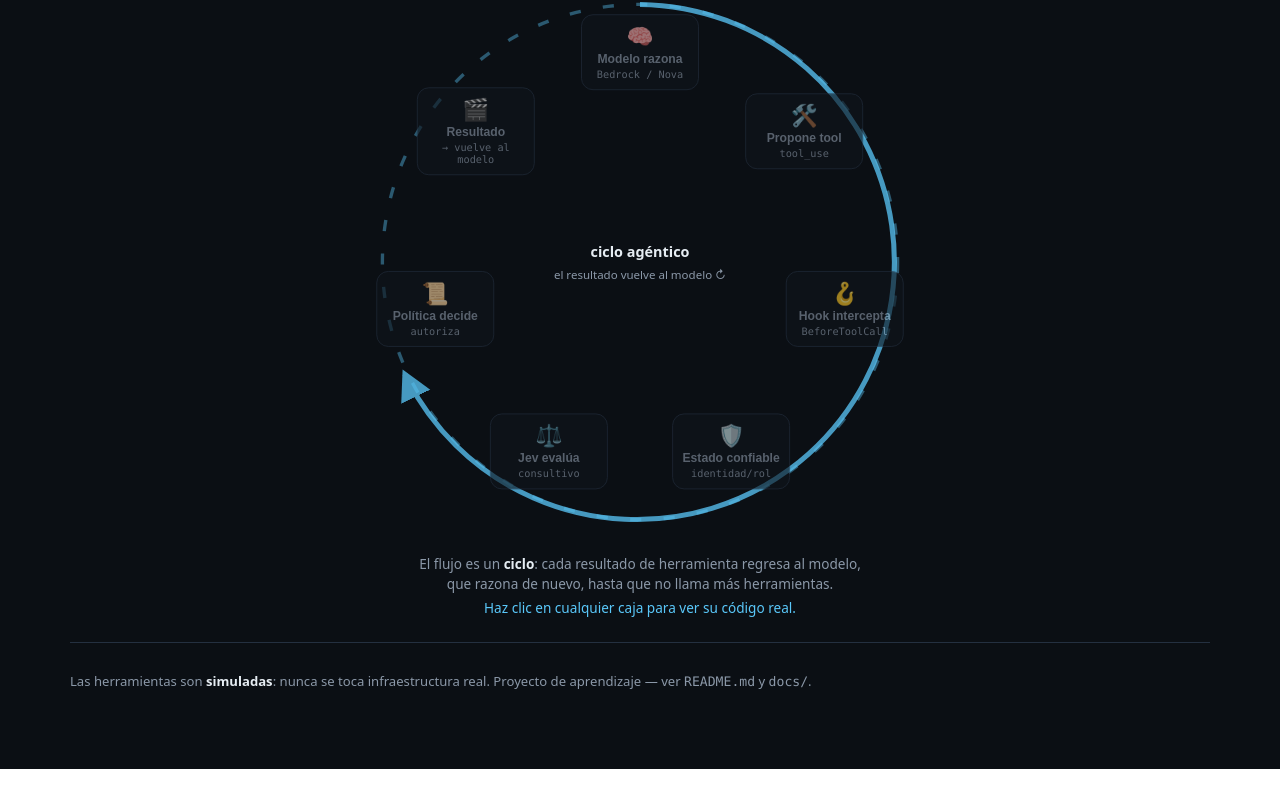
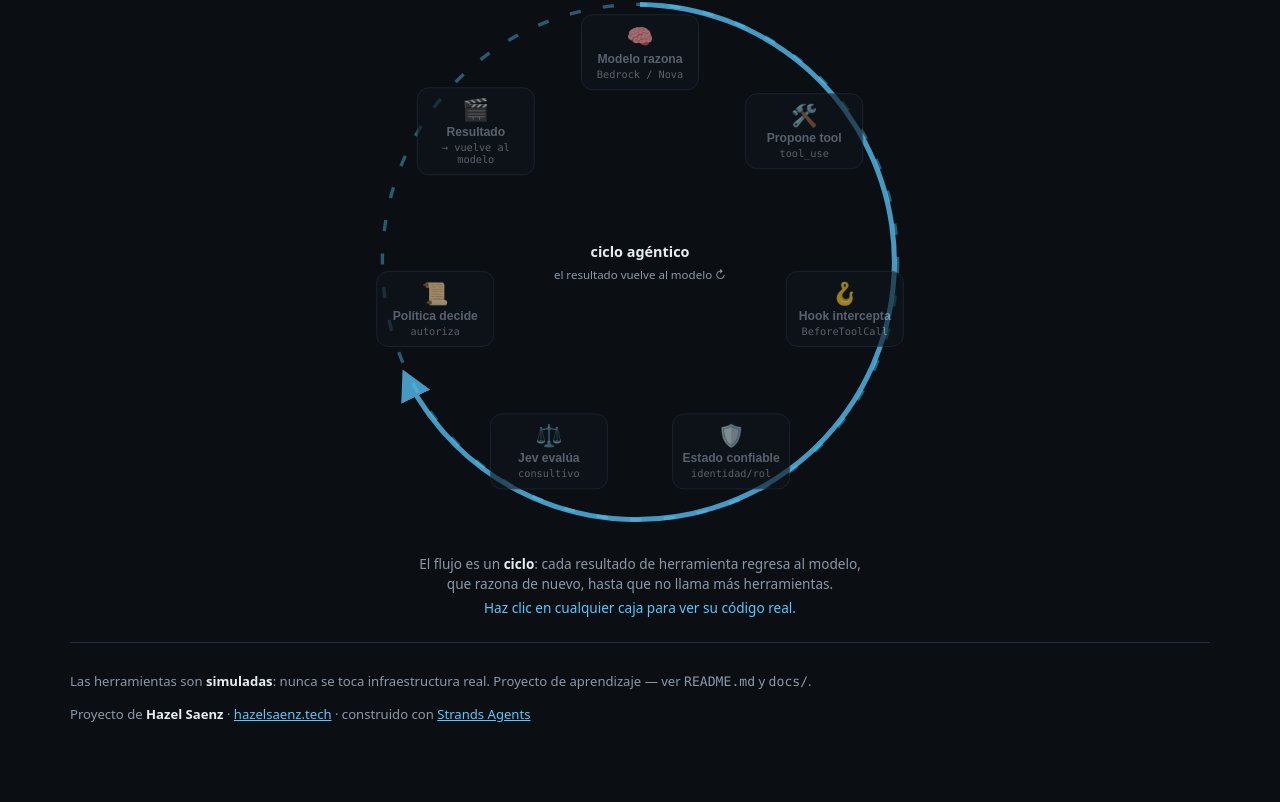
Before and after one commit to hsaenzG/jev-strands-decision-lab, an Astro site in the folder web/: page / in a window 1280 px wide. Shown: the part 383-1185 px from the top of the page. Before the commit the page ends 1152 px from the top, so only its background shows below. Built offline with nearby package versions, Linux system fonts and the light colour scheme; Astro itself is replaced by a stand-in of ours; no server answers.

Commit message:
fe: footer con atribución (Hazel Saenz, hazelsaenz.tech) y mención a Strands
También arregla el espaciado del render (ver README.md, construido con Strands Agents).

```diff
--- a/web/src/pages/index.astro
+++ b/web/src/pages/index.astro
@@ -126,8 +126,16 @@ const cycle = [
     <footer class="foot">
       <p>
         Las herramientas son <strong>simuladas</strong>: nunca se toca
-        infraestructura real. Proyecto de aprendizaje — ver
-        <code>README.md</code> y <code>docs/</code>.
+        infraestructura real. Proyecto de aprendizaje — ver <code>README.md</code> y <code>docs/</code>.
+      </p>
+      <p class="foot__owner">
+        Proyecto de <strong>Hazel Saenz</strong> · <a
+          href="https://hazelsaenz.tech"
+          target="_blank"
+          rel="noopener noreferrer">hazelsaenz.tech</a> · construido con <a
+          href="https://strandsagents.com"
+          target="_blank"
+          rel="noopener noreferrer">Strands Agents</a>
       </p>
     </footer>
   </main>
@@ -267,5 +275,6 @@ const cycle = [
 
     .foot { color: var(--muted); font-size: 0.82rem; border-top: 1px solid var(--border); padding-top: 1rem; }
     .foot strong { color: var(--text); }
+    .foot__owner { margin-top: 0.4rem; }
   </style>
 </Base>
```
